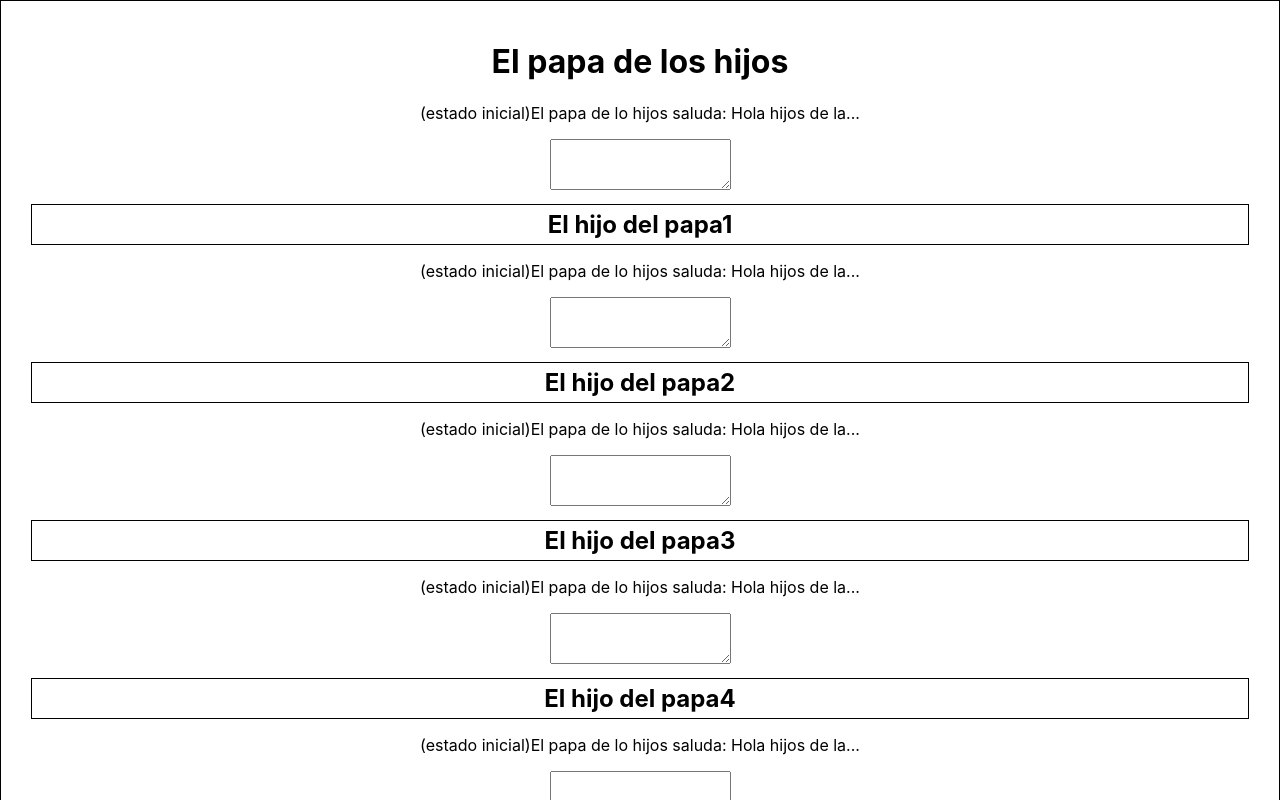
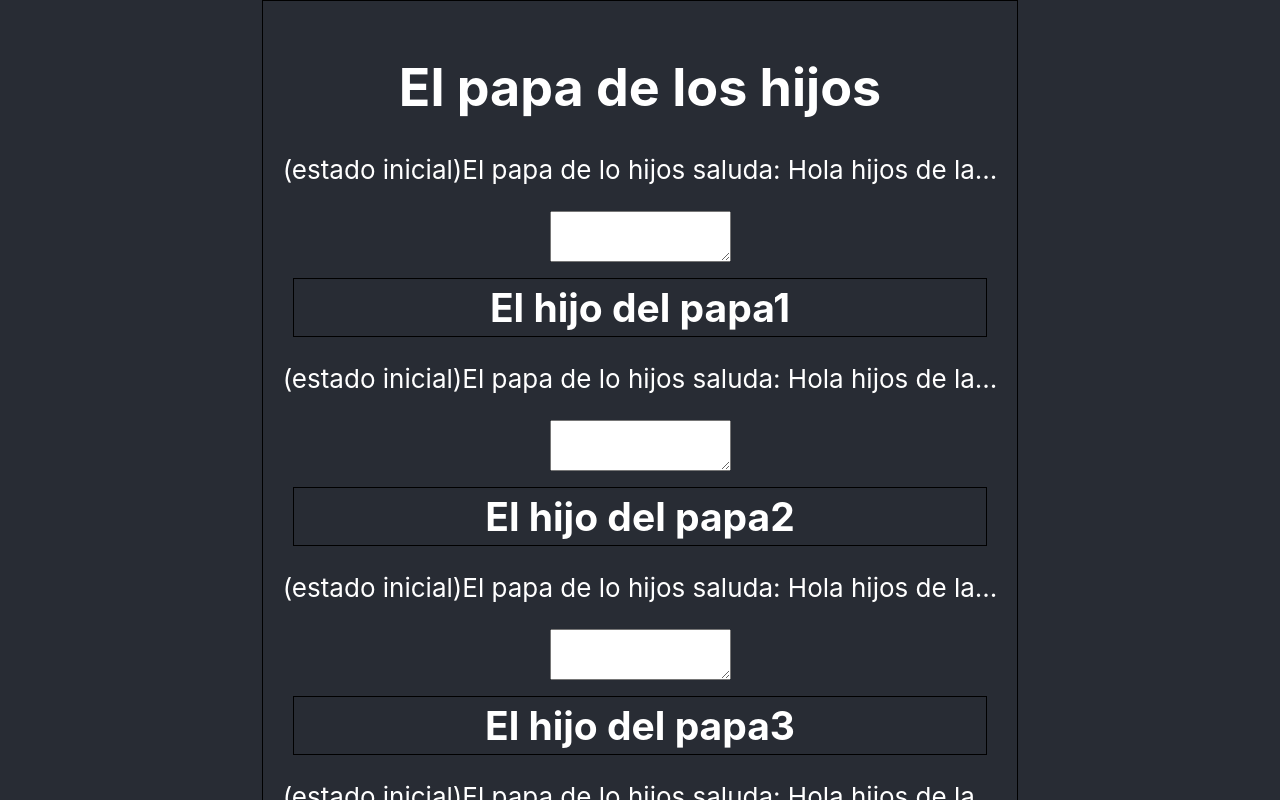
Before and after one commit to Rhinoj0sa/learn_hoc, a React (Create React App) app: page / in a window 1280 px wide. Shown: the top 800 px of the page. Built offline with nearby package versions, Linux system fonts and the light colour scheme.

Commit message:
Some style added

```diff
--- a/src/index.js
+++ b/src/index.js
@@ -5,6 +5,7 @@ import { Child3 } from './components/Child3';
 import { Child4 } from './components/Child4';
 import { Child1 } from './components/Child1';
 import './index.css';
+import './App.css';
 const Padre = ({ mensaje, componente, children: propsChildren }) => {
   const [state, setstate] = useState({ mensaje: "Hola hijos de la...", componente: "(estado inicial)El papa de lo hijos saluda:", })
   const actualizaState = (mensaje, componente) => setstate({ mensaje, componente })
@@ -25,12 +26,14 @@ const Padre = ({ mensaje, componente, children: propsChildren }) => {
 
 ReactDOM.render(
   <React.StrictMode>
-    <Padre>
-      <Child1 />
-      <Child2 />
-      <Child3 />
-      <Child4 />
-    </Padre>
+    <div className='App-header'>
+      <Padre >
+        <Child1 />
+        <Child2 />
+        <Child3 />
+        <Child4 />
+      </Padre>
+    </div>
   </React.StrictMode>,
   document.getElementById('root')
 );
```
